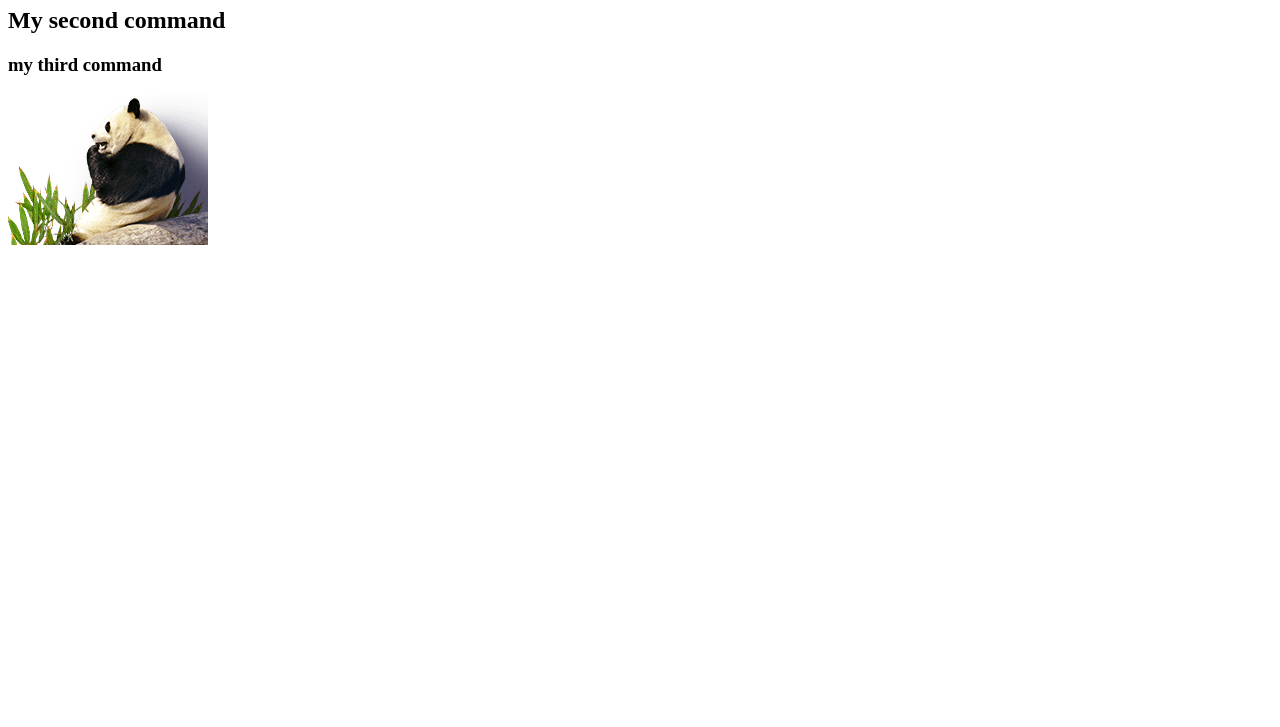
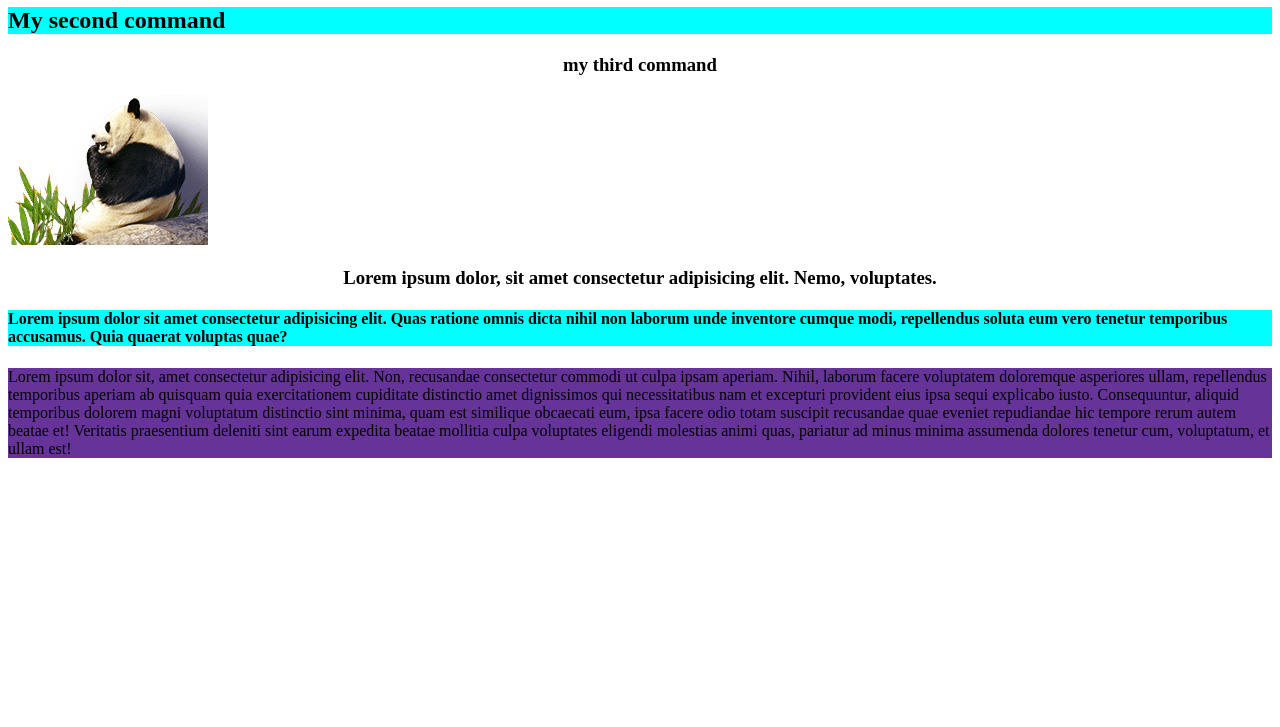
Before and after one commit to RidwanulHasan/my-first-repository, a plain HTML site: page index.html in a window 1280 px wide. Shown: the part 73-800 px from the top of the page. Drawn offline with Linux system fonts and the light colour scheme.

Commit message:
images and some tag added

```diff
--- a/index.html
+++ b/index.html
@@ -4,6 +4,7 @@
     <meta charset="UTF-8">
     <meta name="viewport" content="width=device-width, initial-scale=1.0">
     <title>My First Github Repository</title>
+    <link rel="stylesheet" href="styles/style.css">
 </head>
 <body>
 
@@ -11,6 +12,9 @@
     <h2>My second command</h2>
     <h3>my third command</h3>
     <img src="hridoy3.png" alt="">
+    <h3>Lorem ipsum dolor, sit amet consectetur adipisicing elit. Nemo, voluptates.</h3>
+    <h4>Lorem ipsum dolor sit amet consectetur adipisicing elit. Quas ratione omnis dicta nihil non laborum unde inventore cumque modi, repellendus soluta eum vero tenetur temporibus accusamus. Quia quaerat voluptas quae?</h4>
+    <p>Lorem ipsum dolor sit, amet consectetur adipisicing elit. Non, recusandae consectetur commodi ut culpa ipsam aperiam. Nihil, laborum facere voluptatem doloremque asperiores ullam, repellendus temporibus aperiam ab quisquam quia exercitationem cupiditate distinctio amet dignissimos qui necessitatibus nam et excepturi provident eius ipsa sequi explicabo iusto. Consequuntur, aliquid temporibus dolorem magni voluptatum distinctio sint minima, quam est similique obcaecati eum, ipsa facere odio totam suscipit recusandae quae eveniet repudiandae hic tempore rerum autem beatae et! Veritatis praesentium deleniti sint earum expedita beatae mollitia culpa voluptates eligendi molestias animi quas, pariatur ad minus minima assumenda dolores tenetur cum, voluptatum, et ullam est!</p>
 
 
 </body>
--- /dev/null
+++ b/styles/style.css
@@ -0,0 +1,11 @@
+p{
+    background-color: rebeccapurple;
+}
+
+h1,h2,h4{
+    background-color: aqua;
+}
+
+h3{
+    text-align: center;
+}
```
